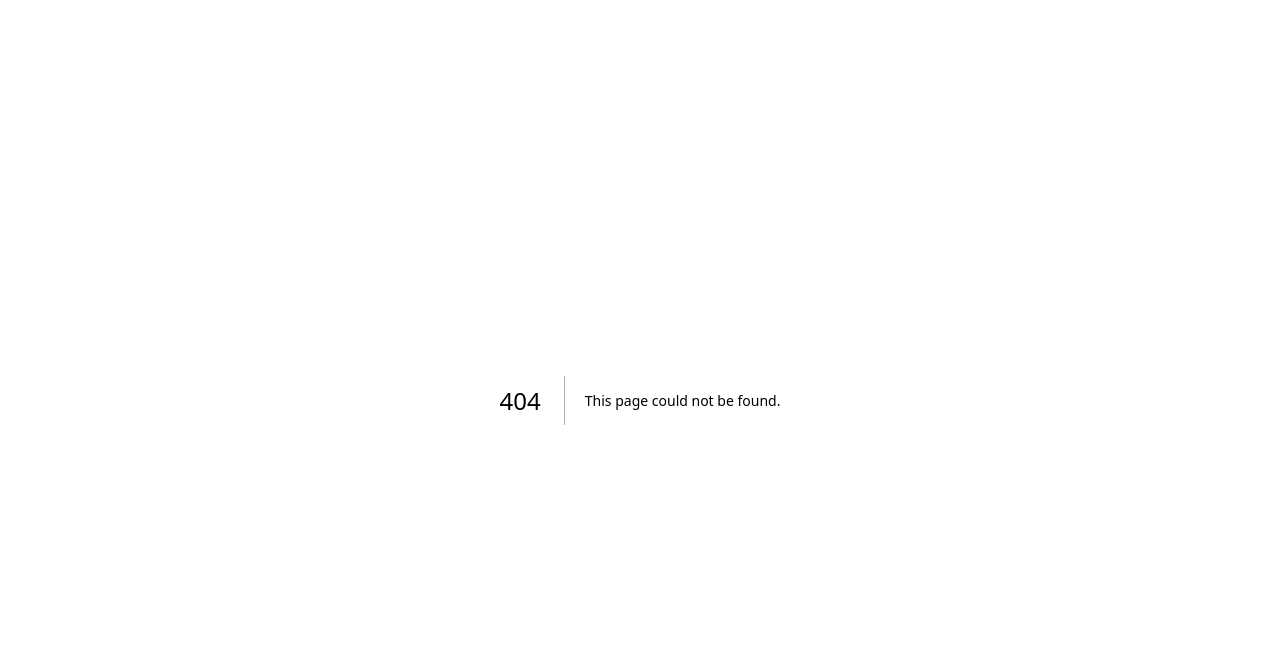
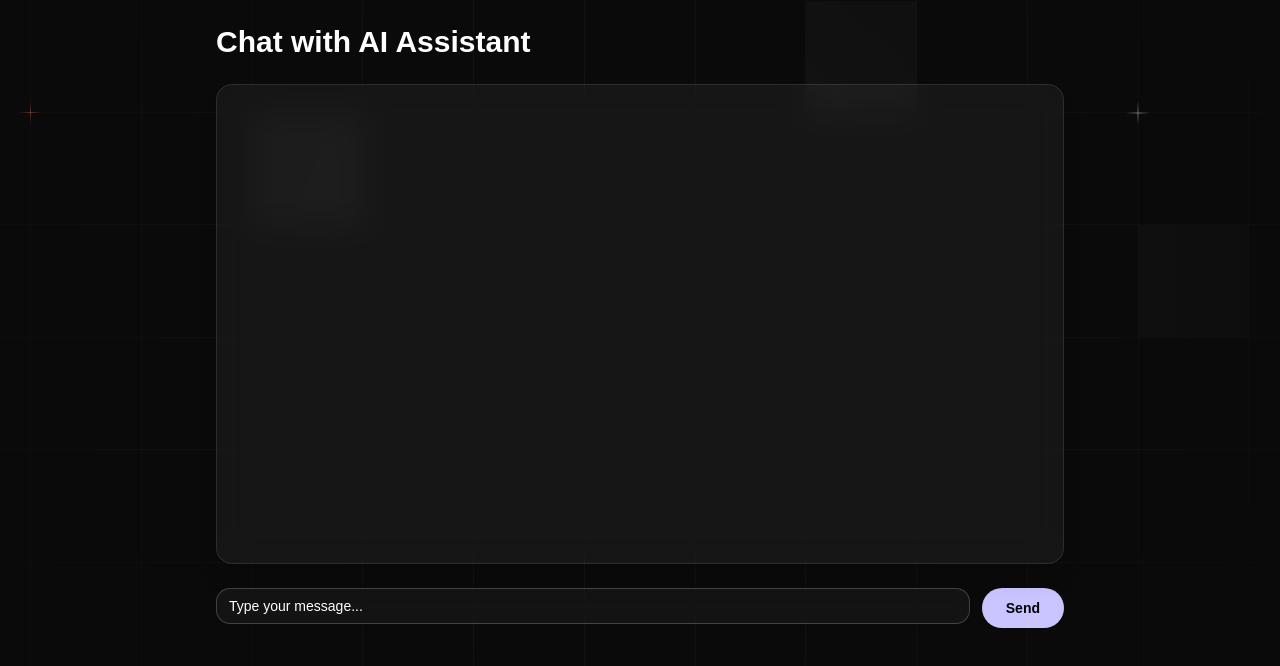
Before and after one commit to P47Parzival/Susap, a Next.js app: page /chat in a window 1280 px wide. Before the commit this address had no page. Shown: the top 666 px of the page. Built offline with nearby package versions, Linux system fonts and the light colour scheme; a web font is replaced by a local one.

Commit message:
Add files via upload

```diff
--- a/app/(root)/page.tsx
+++ b/app/(root)/page.tsx
@@ -33,9 +33,17 @@ async function Home() {
             Practice real interview questions & get instant feedback.
           </p>
 
-          <Button asChild className="btn-primary max-sm:w-full mt-2">
-            <Link href="/interview">Start an Interview</Link>
-          </Button>
+          <div className="flex gap-4 max-sm:flex-col max-sm:w-full mt-2">
+            <Button asChild className="btn-primary">
+              <Link href="/interview">Start an Interview</Link>
+            </Button>
+            <Button asChild variant="outline" className="bg-white/10 hover:bg-white/20">
+              <Link href="/chat">Chat with AI</Link>
+            </Button>
+            <Button asChild variant="outline" className="bg-white/10 hover:bg-white/20">
+              <Link href="/courses">Interview Courses</Link>
+            </Button>
+          </div>
         </div>
 
         <Image
--- /dev/null
+++ b/app/chat/page.tsx
@@ -0,0 +1,93 @@
+'use client';
+
+import { useState } from 'react';
+import { Button } from "@/components/ui/button";
+import { Input } from "@/components/ui/input";
+import { Card } from "@/components/ui/card";
+
+export default function ChatPage() {
+  const [messages, setMessages] = useState<{ role: 'user' | 'assistant', content: string }[]>([]);
+  const [input, setInput] = useState('');
+  const [isLoading, setIsLoading] = useState(false);
+
+  const handleSubmit = async (e: React.FormEvent) => {
+    e.preventDefault();
+    if (!input.trim()) return;
+
+    const userMessage = input.trim();
+    setInput('');
+    setMessages(prev => [...prev, { role: 'user', content: userMessage }]);
+    setIsLoading(true);
+
+    try {
+      const response = await fetch('https://api.deepseek.com/v1/chat/completions', {
+        method: 'POST',
+        headers: {
+          'Content-Type': 'application/json',
+          'Authorization': `Bearer ${process.env.NEXT_PUBLIC_DEEPSEEK_API_KEY}`
+        },
+        body: JSON.stringify({
+          messages: [...messages, { role: 'user', content: userMessage }],
+          model: 'deepseek-chat'
+        })
+      });
+
+      const data = await response.json();
+      setMessages(prev => [...prev, { role: 'assistant', content: data.choices[0].message.content }]);
+    } catch (error) {
+      console.error('Error:', error);
+      setMessages(prev => [...prev, { role: 'assistant', content: 'Sorry, I encountered an error. Please try again.' }]);
+    } finally {
+      setIsLoading(false);
+    }
+  };
+
+  return (
+    <div className="container mx-auto p-6 max-w-4xl">
+      <h1 className="text-3xl font-semibold text-white mb-6">
+        Chat with AI Assistant
+      </h1>
+
+      {/* Chat Card */}
+      <Card className="p-6 mb-6 h-[60vh] overflow-y-auto bg-white/5 backdrop-blur-lg border border-white/10 rounded-2xl shadow-xl">
+        {messages.map((message, index) => (
+          <div
+            key={index}
+            className={`mb-4 px-5 py-3 rounded-2xl text-sm transition-all duration-300 max-w-[80%] ${
+              message.role === "user"
+                ? "bg-gradient-to-br from-blue-600 to-blue-500 text-white ml-auto animate-slideInRight shadow-md"
+                : "bg-white/10 text-white mr-auto animate-slideInLeft shadow-inner"
+            }`}
+          >
+            {message.content}
+          </div>
+        ))}
+
+        {isLoading && (
+          <div className="text-center text-white/60 animate-pulse mt-2">
+            AI is thinking...
+          </div>
+        )}
+      </Card>
+
+      {/* Chat Input */}
+      <form onSubmit={handleSubmit} className="flex gap-3">
+        <Input
+          value={input}
+          onChange={(e) => setInput(e.target.value)}
+          placeholder="Type your message..."
+          className="flex-1 rounded-xl border border-white/20 bg-white/10 text-white placeholder-white/60 shadow-inner backdrop-blur-md focus:ring-2 focus:ring-blue-500 focus:outline-none"
+        />
+        <Button
+          type="submit"
+          disabled={isLoading}
+          className="btn-primary px-6 py-2 rounded-xl transition-all hover:scale-105 active:scale-95 disabled:opacity-50"
+        >
+          Send
+        </Button>
+      </form>
+    </div>
+  );
+
+
+}
--- /dev/null
+++ b/app/courses/page.tsx
@@ -0,0 +1,63 @@
+import { Card } from "@/components/ui/card";
+import { Button } from "@/components/ui/button";
+
+const courses = [
+  {
+    id: 1,
+    title: "Data Structures & Algorithms Mastery",
+    description: "Master fundamental DSA concepts and problem-solving techniques",
+    duration: "8 weeks",
+    level: "Intermediate"
+  },
+  {
+    id: 2,
+    title: "System Design Fundamentals",
+    description: "Learn to design scalable systems and architecture patterns",
+    duration: "6 weeks",
+    level: "Advanced"
+  },
+  {
+    id: 3,
+    title: "Behavioral Interview Preparation",
+    description: "Prepare for common behavioral questions and STAR method",
+    duration: "4 weeks",
+    level: "Beginner"
+  },
+  {
+    id: 4,
+    title: "Frontend Development Interview",
+    description: "Master React, JavaScript, and frontend concepts",
+    duration: "6 weeks",
+    level: "Intermediate"
+  }
+];
+
+export default function CoursesPage() {
+  return (
+    <div className="container mx-auto p-6">
+      <h1 className="text-3xl font-semibold text-white mb-8">
+        Interview Preparation Courses
+      </h1>
+
+      <div className="grid grid-cols-1 md:grid-cols-2 lg:grid-cols-3 gap-6">
+        {courses.map((course) => (
+          <Card
+            key={course.id}
+            className="p-6 bg-white/5 border border-white/10 backdrop-blur-md rounded-2xl text-white shadow-md hover:shadow-xl transition-shadow duration-300"
+          >
+            <h2 className="text-xl font-bold mb-2">{course.title}</h2>
+            <p className="text-sm text-white/70 mb-4">{course.description}</p>
+
+            <div className="flex justify-between items-center text-white/50 text-xs mb-6">
+              <span>Duration: {course.duration}</span>
+              <span>Level: {course.level}</span>
+            </div>
+
+            <Button className="btn-primary w-full">Enroll Now</Button>
+          </Card>
+        ))}
+      </div>
+    </div>
+  );
+
+}
--- /dev/null
+++ b/components/ui/card.tsx
@@ -0,0 +1,78 @@
+import * as React from "react"
+import { cn } from "@/lib/utils"
+
+const Card = React.forwardRef<
+  HTMLDivElement,
+  React.HTMLAttributes<HTMLDivElement>
+>(({ className, ...props }, ref) => (
+  <div
+    ref={ref}
+    className={cn(
+      "rounded-lg border bg-card text-card-foreground shadow-sm",
+      className
+    )}
+    {...props}
+  />
+))
+Card.displayName = "Card"
+
+const CardHeader = React.forwardRef<
+  HTMLDivElement,
+  React.HTMLAttributes<HTMLDivElement>
+>(({ className, ...props }, ref) => (
+  <div
+    ref={ref}
+    className={cn("flex flex-col space-y-1.5 p-6", className)}
+    {...props}
+  />
+))
+CardHeader.displayName = "CardHeader"
+
+const CardTitle = React.forwardRef<
+  HTMLParagraphElement,
+  React.HTMLAttributes<HTMLHeadingElement>
+>(({ className, ...props }, ref) => (
+  <h3
+    ref={ref}
+    className={cn(
+      "text-2xl font-semibold leading-none tracking-tight",
+      className
+    )}
+    {...props}
+  />
+))
+CardTitle.displayName = "CardTitle"
+
+const CardDescription = React.forwardRef<
+  HTMLParagraphElement,
+  React.HTMLAttributes<HTMLParagraphElement>
+>(({ className, ...props }, ref) => (
+  <p
+    ref={ref}
+    className={cn("text-sm text-muted-foreground", className)}
+    {...props}
+  />
+))
+CardDescription.displayName = "CardDescription"
+
+const CardContent = React.forwardRef<
+  HTMLDivElement,
+  React.HTMLAttributes<HTMLDivElement>
+>(({ className, ...props }, ref) => (
+  <div ref={ref} className={cn("p-6 pt-0", className)} {...props} />
+))
+CardContent.displayName = "CardContent"
+
+const CardFooter = React.forwardRef<
+  HTMLDivElement,
+  React.HTMLAttributes<HTMLDivElement>
+>(({ className, ...props }, ref) => (
+  <div
+    ref={ref}
+    className={cn("flex items-center p-6 pt-0", className)}
+    {...props}
+  />
+))
+CardFooter.displayName = "CardFooter"
+
+export { Card, CardHeader, CardFooter, CardTitle, CardDescription, CardContent }
```
Also changed, not shown: lib/utils.ts (line endings or trailing spaces).
